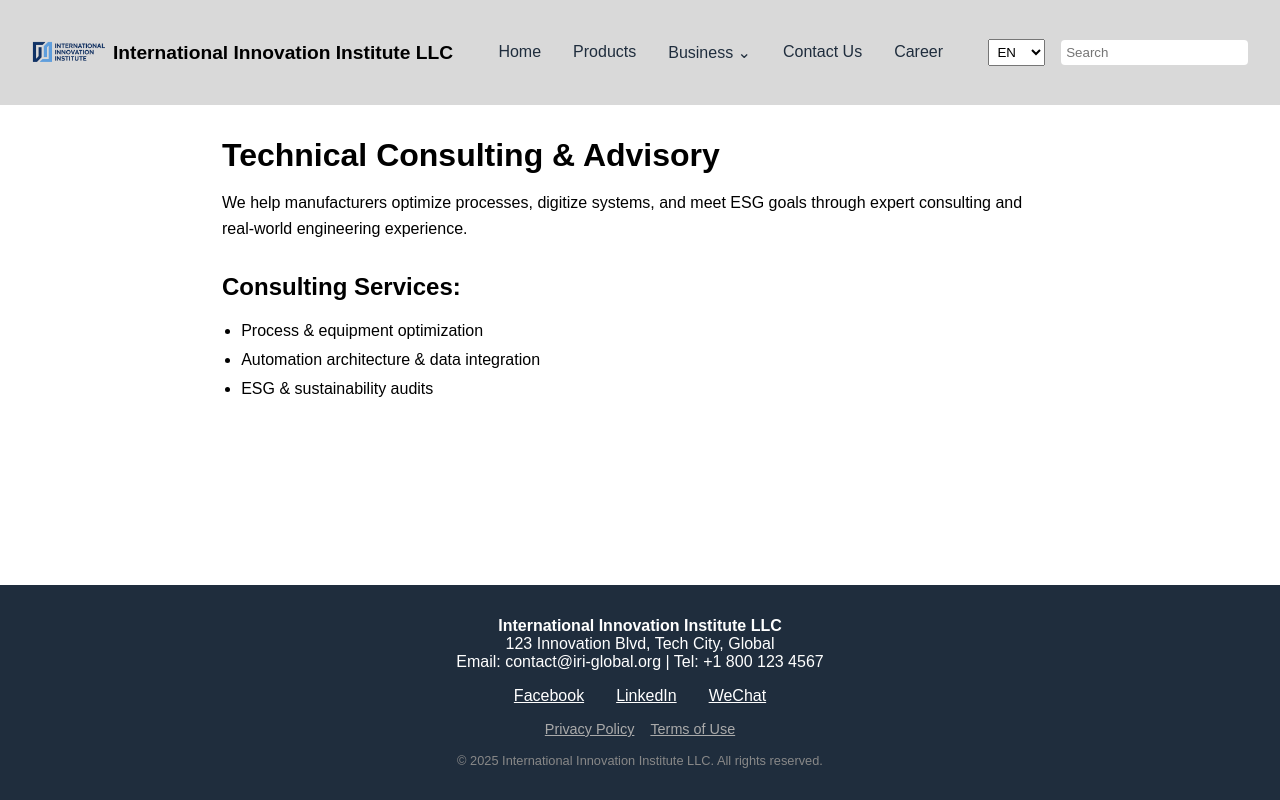
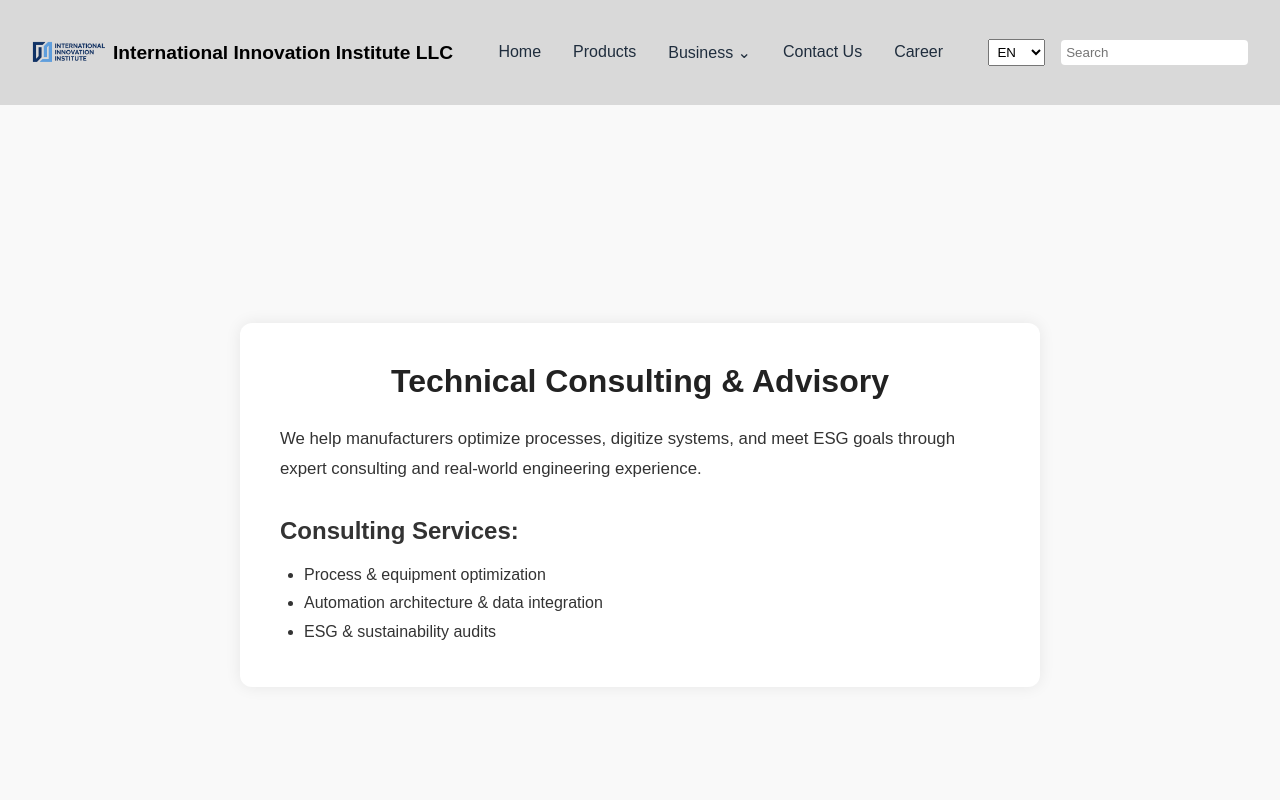
Before and after one commit to YanyuQin0826/industrial-website-react, a React (Vite) app: page /business/consulting in a window 1280 px wide. Shown: the top 800 px of the page. Built offline with nearby package versions, Linux system fonts and the light colour scheme.

Commit message:
Initial commit: push complete React website about career part

```diff
--- a/src/pages/BusinessConsulting.jsx
+++ b/src/pages/BusinessConsulting.jsx
@@ -4,23 +4,72 @@ import { LanguageContext } from '../LanguageContext';
 const BusinessConsulting = () => {
   const { lang } = useContext(LanguageContext);
 
+  const sectionStyle = {
+    display: 'flex',
+    justifyContent: 'center',
+    alignItems: 'center',
+    flexDirection: 'column',
+    minHeight: '100vh',
+    padding: '4rem 2rem',
+    backgroundColor: '#f9f9f9',
+  };
+
+  const containerStyle = {
+    maxWidth: '800px',
+    backgroundColor: '#fff',
+    borderRadius: '12px',
+    boxShadow: '0 0 16px rgba(0, 0, 0, 0.08)',
+    padding: '2.5rem',
+    fontFamily: 'Arial, sans-serif',
+    color: '#333',
+    width: '100%',
+  };
+
+  const headingStyle = {
+    fontSize: '2rem',
+    fontWeight: 'bold',
+    marginBottom: '1.5rem',
+    textAlign: 'center',
+    color: '#222',
+  };
+
+  const paragraphStyle = {
+    fontSize: '1.05rem',
+    lineHeight: '1.8',
+    marginBottom: '1.5rem',
+  };
+
+  const subheadingStyle = {
+    fontSize: '1.5rem',
+    fontWeight: '600',
+    marginBottom: '1rem',
+    marginTop: '2rem',
+  };
+
+  const listStyle = {
+    lineHeight: '1.8',
+    paddingLeft: '1.5rem',
+    fontSize: '1rem',
+  };
+
   return (
-    <section style={{ padding: '2rem', maxWidth: '900px', margin: '0 auto' }}>
-      <h2 style={{ fontSize: '2rem', marginBottom: '1rem' }}>
+    <section style={sectionStyle}>
+      <div style={containerStyle}>
+        <h2 style={headingStyle}>
           {lang === 'cn' ? '技术咨询与优化' : 'Technical Consulting & Advisory'}
         </h2>
 
-      <p style={{ lineHeight: '1.6', marginBottom: '1rem' }}>
+        <p style={paragraphStyle}>
           {lang === 'cn'
             ? '我们为制造企业提供产线优化、数字化改造与可持续发展咨询，结合数据能力与产业经验，提升整体效率与合规水平。'
             : 'We help manufacturers optimize processes, digitize systems, and meet ESG goals through expert consulting and real-world engineering experience.'}
         </p>
 
-      <h3 style={{ fontSize: '1.5rem', marginTop: '2rem', marginBottom: '1rem' }}>
+        <h3 style={subheadingStyle}>
           {lang === 'cn' ? '咨询服务：' : 'Consulting Services:'}
         </h3>
 
-      <ul style={{ lineHeight: '1.8', paddingLeft: '1.2rem' }}>
+        <ul style={listStyle}>
           <li>
             {lang === 'cn'
               ? '工艺流程与设备升级'
@@ -37,6 +86,7 @@ const BusinessConsulting = () => {
               : 'ESG & sustainability audits'}
           </li>
         </ul>
+      </div>
     </section>
   );
 };
--- a/src/pages/BusinessInnovation.jsx
+++ b/src/pages/BusinessInnovation.jsx
@@ -4,23 +4,72 @@ import { LanguageContext } from '../LanguageContext';
 const BusinessInnovation = () => {
   const { lang } = useContext(LanguageContext);
 
+  const sectionStyle = {
+    display: 'flex',
+    justifyContent: 'center',
+    alignItems: 'center',
+    flexDirection: 'column',
+    minHeight: '100vh',
+    padding: '4rem 2rem',
+    backgroundColor: '#f9f9f9',
+  };
+
+  const containerStyle = {
+    maxWidth: '800px',
+    backgroundColor: '#fff',
+    borderRadius: '12px',
+    boxShadow: '0 0 16px rgba(0, 0, 0, 0.08)',
+    padding: '2.5rem',
+    fontFamily: 'Arial, sans-serif',
+    color: '#333',
+    width: '100%',
+  };
+
+  const headingStyle = {
+    fontSize: '2rem',
+    fontWeight: 'bold',
+    marginBottom: '1.5rem',
+    textAlign: 'center',
+    color: '#222',
+  };
+
+  const paragraphStyle = {
+    fontSize: '1.05rem',
+    lineHeight: '1.8',
+    marginBottom: '1.5rem',
+  };
+
+  const subheadingStyle = {
+    fontSize: '1.5rem',
+    fontWeight: '600',
+    marginBottom: '1rem',
+    marginTop: '2rem',
+  };
+
+  const listStyle = {
+    lineHeight: '1.8',
+    paddingLeft: '1.5rem',
+    fontSize: '1rem',
+  };
+
   return (
-    <section style={{ padding: '2rem', maxWidth: '900px', margin: '0 auto' }}>
-      <h2 style={{ fontSize: '2rem', marginBottom: '1rem' }}>
+    <section style={sectionStyle}>
+      <div style={containerStyle}>
+        <h2 style={headingStyle}>
           {lang === 'cn' ? '创新促进' : 'Innovation Facilitation'}
         </h2>
 
-      <p style={{ lineHeight: '1.6', marginBottom: '1rem' }}>
+        <p style={paragraphStyle}>
           {lang === 'cn'
             ? '我们通过战略合作、联合开发和全球知识产权部署，推动技术加速商业落地。'
             : 'We accelerate the commercialization of research through strategic partnerships, joint development, and global IP deployment.'}
         </p>
 
-      <h3 style={{ fontSize: '1.5rem', marginTop: '2rem', marginBottom: '1rem' }}>
+        <h3 style={subheadingStyle}>
           {lang === 'cn' ? '核心服务：' : 'Key Services:'}
         </h3>
 
-      <ul style={{ lineHeight: '1.8', paddingLeft: '1.2rem' }}>
+        <ul style={listStyle}>
           {lang === 'cn' ? (
             <>
               <li>技术转移与 IP 战略</li>
@@ -35,6 +84,7 @@ const BusinessInnovation = () => {
             </>
           )}
         </ul>
+      </div>
     </section>
   );
 };
--- a/src/pages/BusinessTech.jsx
+++ b/src/pages/BusinessTech.jsx
@@ -4,23 +4,72 @@ import { LanguageContext } from '../LanguageContext';
 const BusinessTech = () => {
   const { lang } = useContext(LanguageContext);
 
+  const sectionStyle = {
+    display: 'flex',
+    justifyContent: 'center',
+    alignItems: 'center',
+    flexDirection: 'column',
+    minHeight: '100vh',
+    padding: '4rem 2rem',
+    backgroundColor: '#f9f9f9',
+  };
+
+  const containerStyle = {
+    maxWidth: '800px',
+    backgroundColor: '#fff',
+    borderRadius: '12px',
+    boxShadow: '0 0 16px rgba(0, 0, 0, 0.08)',
+    padding: '2.5rem',
+    fontFamily: 'Arial, sans-serif',
+    color: '#333',
+    width: '100%',
+  };
+
+  const headingStyle = {
+    fontSize: '2rem',
+    fontWeight: 'bold',
+    marginBottom: '1.5rem',
+    textAlign: 'center',
+    color: '#222',
+  };
+
+  const paragraphStyle = {
+    fontSize: '1.05rem',
+    lineHeight: '1.8',
+    marginBottom: '1.5rem',
+  };
+
+  const subheadingStyle = {
+    fontSize: '1.5rem',
+    fontWeight: '600',
+    marginBottom: '1rem',
+    marginTop: '2rem',
+  };
+
+  const listStyle = {
+    lineHeight: '1.8',
+    paddingLeft: '1.5rem',
+    fontSize: '1rem',
+  };
+
   return (
-    <section style={{ padding: '2rem', maxWidth: '900px', margin: '0 auto' }}>
-      <h2 style={{ fontSize: '2rem', marginBottom: '1rem' }}>
+    <section style={sectionStyle}>
+      <div style={containerStyle}>
+        <h2 style={headingStyle}>
           {lang === 'cn' ? '先进工业技术' : 'Advanced Industrial Technologies'}
         </h2>
 
-      <p style={{ lineHeight: '1.6', marginBottom: '1rem' }}>
+        <p style={paragraphStyle}>
           {lang === 'cn'
             ? '我们专注于开发与交付前沿工业技术，覆盖自动化系统、智能质检、绿色能源与新材料。五大研究中心协同推动跨学科解决方案，助力制造企业实现可持续转型。'
             : 'We develop and deliver advanced industrial technologies—from automation systems and intelligent inspection to sustainable energy and next-gen materials. Our five research centers ensure interdisciplinary synergy and scalable innovation.'}
         </p>
 
-      <h3 style={{ fontSize: '1.5rem', marginTop: '2rem', marginBottom: '1rem' }}>
+        <h3 style={subheadingStyle}>
           {lang === 'cn' ? '重点方向：' : 'Core Focus Areas:'}
         </h3>
 
-      <ul style={{ lineHeight: '1.8', paddingLeft: '1.2rem' }}>
+        <ul style={listStyle}>
           {lang === 'cn' ? (
             <>
               <li>AI 驱动的工业自动化</li>
@@ -39,6 +88,7 @@ const BusinessTech = () => {
             </>
           )}
         </ul>
+      </div>
     </section>
   );
 };
--- a/src/pages/Career.jsx
+++ b/src/pages/Career.jsx
@@ -3,14 +3,42 @@ import { LanguageContext } from '../LanguageContext';
 
 const content = {
   en: {
-    heading: 'Careers at Our Company',
-    paragraph1: 'We are always looking for talented individuals to join our team. Explore exciting career opportunities and grow with us.',
-    paragraph2: 'Email your resume to: careers@yourcompany.com'
+    heading: 'Join Our Team',
+    intro: 'We are looking for passionate individuals to join us. Explore current job openings below:',
+    jobs: [
+      {
+        title: 'Frontend Developer Intern',
+        description: 'Work with React to build responsive user interfaces. Basic experience with JavaScript and Git required.',
+        location: 'Remote / US',
+        email: 'careers@yourcompany.com'
+      },
+      {
+        title: 'Marketing Assistant',
+        description: 'Assist in content creation, social media, and outreach campaigns. Creativity and communication skills preferred.',
+        location: 'On-site (New York)',
+        email: 'careers@yourcompany.com'
+      }
+    ],
+    applyText: 'To apply, send your resume to:',
   },
   cn: {
     heading: '加入我们',
-    paragraph1: '我们始终欢迎优秀的人才加入我们的团队。探索令人兴奋的职业机会，与我们共同成长。',
-    paragraph2: '请将您的简历发送至：careers@yourcompany.com'
+    intro: '我们正在寻找有热情的伙伴加入我们的团队。以下是当前开放职位：',
+    jobs: [
+      {
+        title: '前端开发实习生',
+        description: '使用 React 构建响应式网页。要求掌握基础 JavaScript 和 Git。',
+        location: '远程 / 美国',
+        email: 'careers@yourcompany.com'
+      },
+      {
+        title: '市场助理',
+        description: '协助内容撰写、社交媒体与外联活动。有创意与沟通能力者优先。',
+        location: '现场办公（纽约）',
+        email: 'careers@yourcompany.com'
+      }
+    ],
+    applyText: '请将您的简历发送至：',
   }
 };
 
@@ -18,11 +46,83 @@ const Career = () => {
   const { lang } = useContext(LanguageContext);
   const text = content[lang] || content.en;
 
+  const sectionStyle = {
+    display: 'flex',
+    justifyContent: 'center',
+    alignItems: 'center',
+    flexDirection: 'column',
+    minHeight: '100vh',
+    padding: '4rem 2rem',
+    backgroundColor: '#f9f9f9',
+  };
+
+  const containerStyle = {
+    maxWidth: '800px',
+    backgroundColor: '#fff',
+    borderRadius: '12px',
+    boxShadow: '0 0 16px rgba(0, 0, 0, 0.08)',
+    padding: '2.5rem',
+    fontFamily: 'Arial, sans-serif',
+    color: '#333',
+    width: '100%',
+  };
+
+  const headingStyle = {
+    fontSize: '2rem',
+    fontWeight: 'bold',
+    marginBottom: '1.5rem',
+    textAlign: 'center',
+    color: '#222',
+  };
+
+  const paragraphStyle = {
+    fontSize: '1.1rem',
+    lineHeight: '1.8',
+    marginBottom: '2rem',
+    textAlign: 'center',
+  };
+
+  const jobCardStyle = {
+    border: '1px solid #ddd',
+    borderRadius: '8px',
+    padding: '1.2rem',
+    marginBottom: '1.5rem',
+    backgroundColor: '#fafafa',
+  };
+
+  const jobTitleStyle = {
+    fontSize: '1.2rem',
+    fontWeight: '600',
+    marginBottom: '0.5rem',
+  };
+
+  const jobDescStyle = {
+    fontSize: '1rem',
+    marginBottom: '0.3rem',
+  };
+
   return (
-    <section style={{ padding: '2rem', maxWidth: '800px', margin: '0 auto' }}>
-      <h2>{text.heading}</h2>
-      <p>{text.paragraph1}</p>
-      <p>{text.paragraph2}</p>
+    <section style={sectionStyle}>
+      <div style={containerStyle}>
+        <h2 style={headingStyle}>{text.heading}</h2>
+        <p style={paragraphStyle}>{text.intro}</p>
+
+        {text.jobs.map((job, index) => (
+          <div key={index} style={jobCardStyle}>
+            <div style={jobTitleStyle}>{job.title}</div>
+            <div style={jobDescStyle}>{job.description}</div>
+            <div style={jobDescStyle}><strong>{lang === 'cn' ? '工作地点：' : 'Location: '}</strong>{job.location}</div>
+            <div style={jobDescStyle}>
+              <strong>{lang === 'cn' ? '投递简历：' : 'Apply via: '}</strong>
+              <a href={`mailto:${job.email}`}>{job.email}</a>
+            </div>
+          </div>
+        ))}
+
+        <p style={{ ...paragraphStyle, marginTop: '2rem' }}>
+          {text.applyText} <a href="mailto:careers@yourcompany.com">careers@yourcompany.com</a>
+        </p>
+      </div>
     </section>
   );
 };
--- a/src/pages/NotFound.jsx
+++ b/src/pages/NotFound.jsx
@@ -1,10 +1,72 @@
+import { useContext } from 'react';
+import { Link } from 'react-router-dom';
+import { LanguageContext } from '../LanguageContext';
+
 const NotFound = () => {
-    return (
-      <div style={{ padding: '2rem', textAlign: 'center' }}>
-        <h1>404 - Page Not Found</h1>
-        <p>The page you are looking for does not exist.</p>
-      </div>
-    );
+  const { lang } = useContext(LanguageContext);
+
+  const sectionStyle = {
+    display: 'flex',
+    justifyContent: 'center',
+    alignItems: 'center',
+    minHeight: '100vh',
+    padding: '4rem 2rem',
+    backgroundColor: '#f9f9f9',
   };
 
-  export default NotFound;
+  const containerStyle = {
+    maxWidth: '600px',
+    width: '100%',
+    backgroundColor: '#fff',
+    padding: '3rem',
+    borderRadius: '12px',
+    boxShadow: '0 0 16px rgba(0, 0, 0, 0.08)',
+    textAlign: 'center',
+    fontFamily: 'Arial, sans-serif',
+    color: '#333',
+  };
+
+  const headingStyle = {
+    fontSize: '2rem',
+    fontWeight: 'bold',
+    marginBottom: '1rem',
+    color: '#d9534f',
+  };
+
+  const paragraphStyle = {
+    fontSize: '1.1rem',
+    lineHeight: '1.7',
+    marginBottom: '2rem',
+  };
+
+  const buttonStyle = {
+    display: 'inline-block',
+    padding: '0.6rem 1.2rem',
+    backgroundColor: '#007bff',
+    color: '#fff',
+    textDecoration: 'none',
+    borderRadius: '6px',
+    fontSize: '1rem',
+    transition: 'background-color 0.3s',
+  };
+
+  return (
+    <section style={sectionStyle}>
+      <div style={containerStyle}>
+        <h1 style={headingStyle}>
+          {lang === 'cn' ? '404 - 页面未找到' : '404 - Page Not Found'}
+        </h1>
+        <p style={paragraphStyle}>
+          {lang === 'cn'
+            ? '您访问的页面不存在或已被移动。'
+            : 'The page you are looking for does not exist or has been moved.'}
+        </p>
+        <Link to="/" style={buttonStyle}>
+          {lang === 'cn' ? '返回首页' : 'Back to Home'}
+        </Link>
+      </div>
+    </section>
+  );
+};
+
+export default NotFound;
```
Lines whose indentation alone changed are shown as unchanged.
